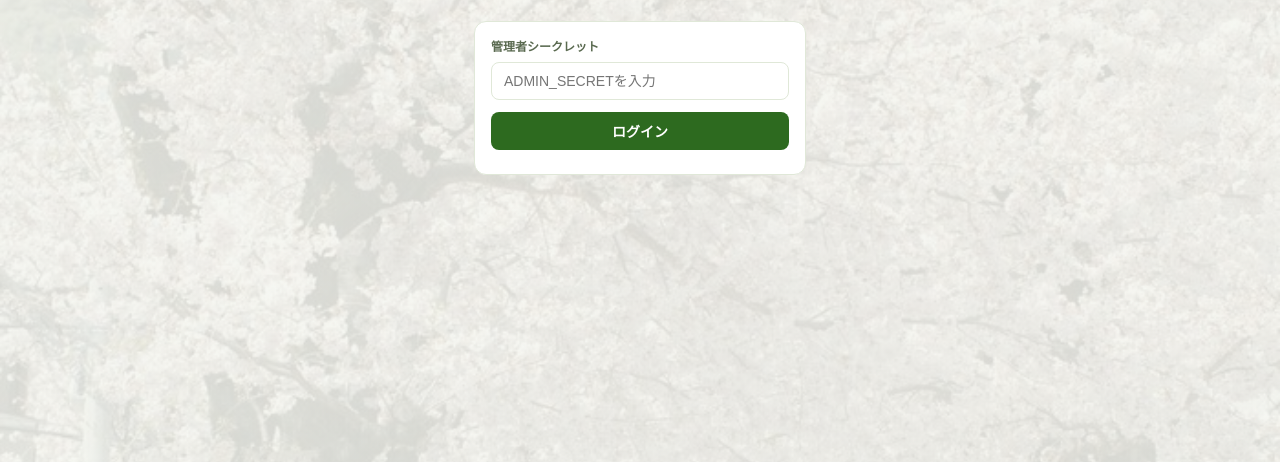
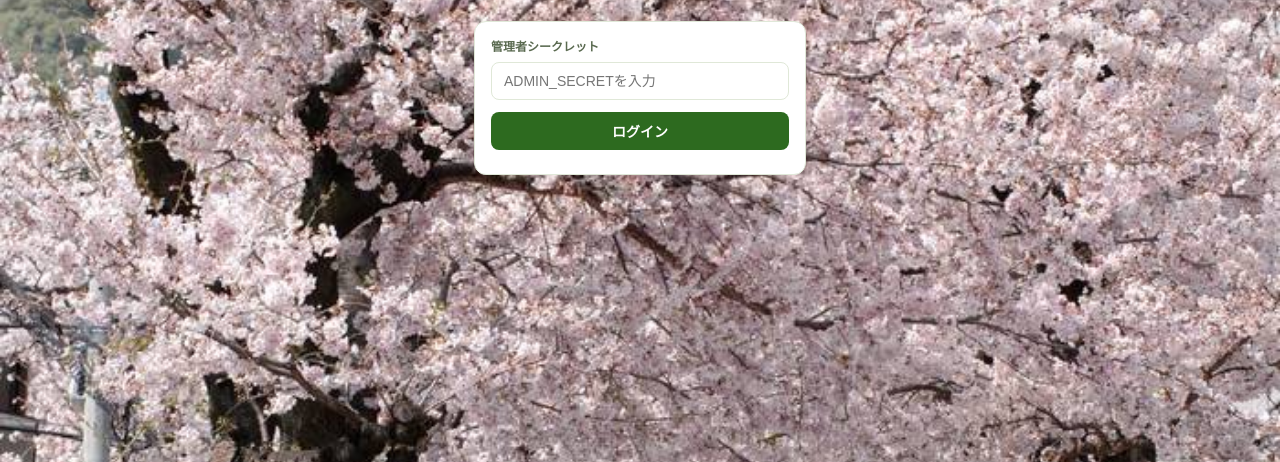
Before and after one commit to malemenopause2023-rgb/nada-club, a website: page public/admin.html in a window 1280 px wide. Shown: the part 358-820 px from the top of the page. Drawn offline with Linux system fonts and the light colour scheme.

Commit message:
Update style.css

```diff
--- a/public/style.css
+++ b/public/style.css
@@ -29,7 +29,7 @@
 html { font-size: 16px; }
 body {
   font-family: 'Hiragino Sans', 'Meiryo UI', 'Yu Gothic UI', sans-serif;
-  background-image: linear-gradient(rgba(244,246,240,.88), rgba(244,246,240,.88)), url('/bg-sakura.jpg');
+  background-image: url('/bg-sakura.jpg');
   background-size: cover;
   background-position: top center;
   background-attachment: fixed;
```
